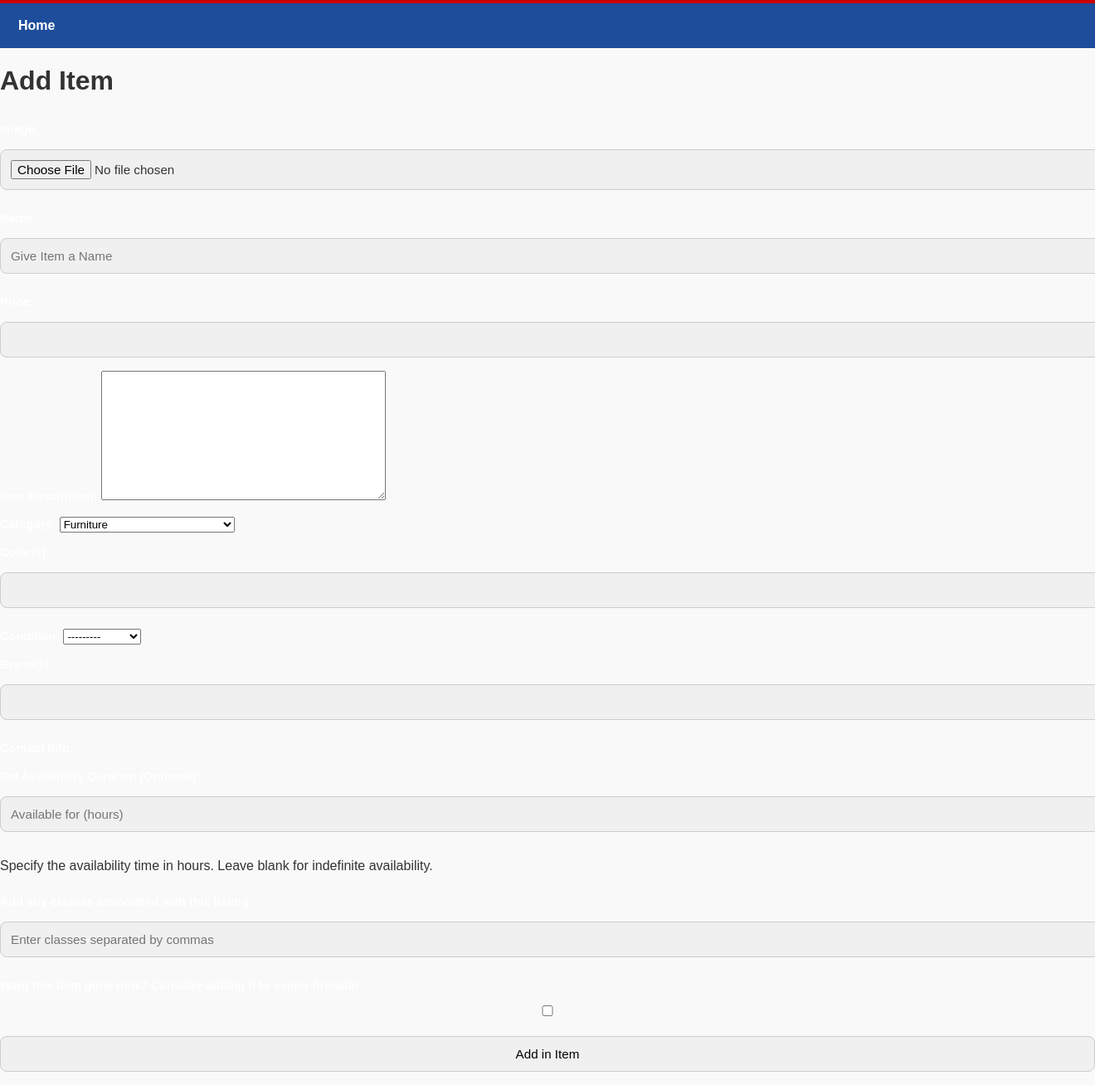
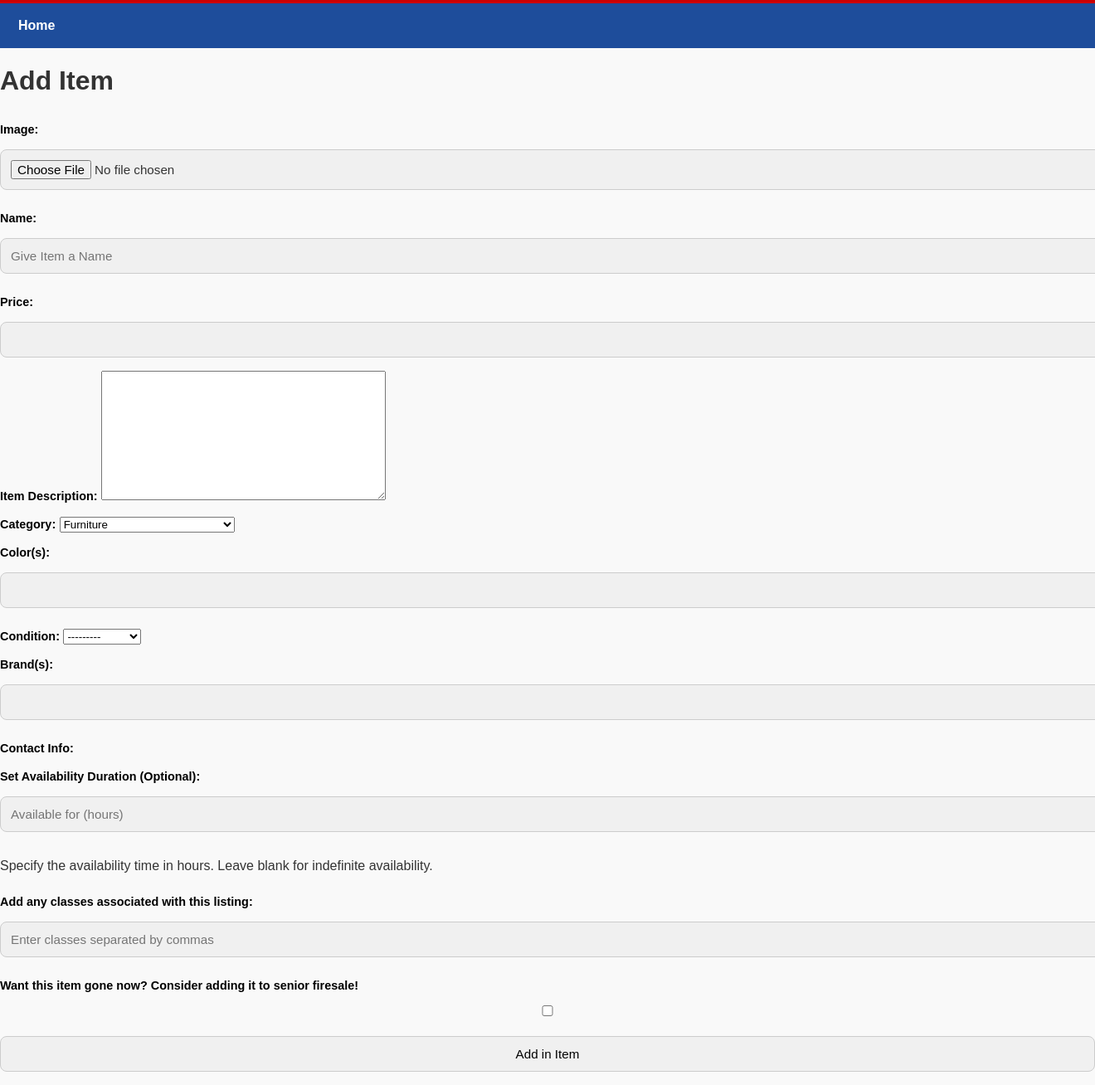
Before and after one commit to DePaul-CSC-394-401/final-project-team-1, a Django app: page /add_listing in a window 1320 px wide; the page is wider, and only the part inside the window is pictured. Shown: that part at 83% size. Run offline with Django 5.2, Linux system fonts and the light colour scheme.

Commit message:
add listing fix of labels

```diff
--- a/depaul_market/static/main.css
+++ b/depaul_market/static/main.css
@@ -270,7 +270,7 @@
     display:inline-block;
     padding-top: 10px;
     margin-bottom: 8px;
-    color: #FFFFFF; /* Change label color to white */
+    color: #000000; /* Change label color to white */
     font-weight: bold;
     font-size: 0.9em;
 }
```
